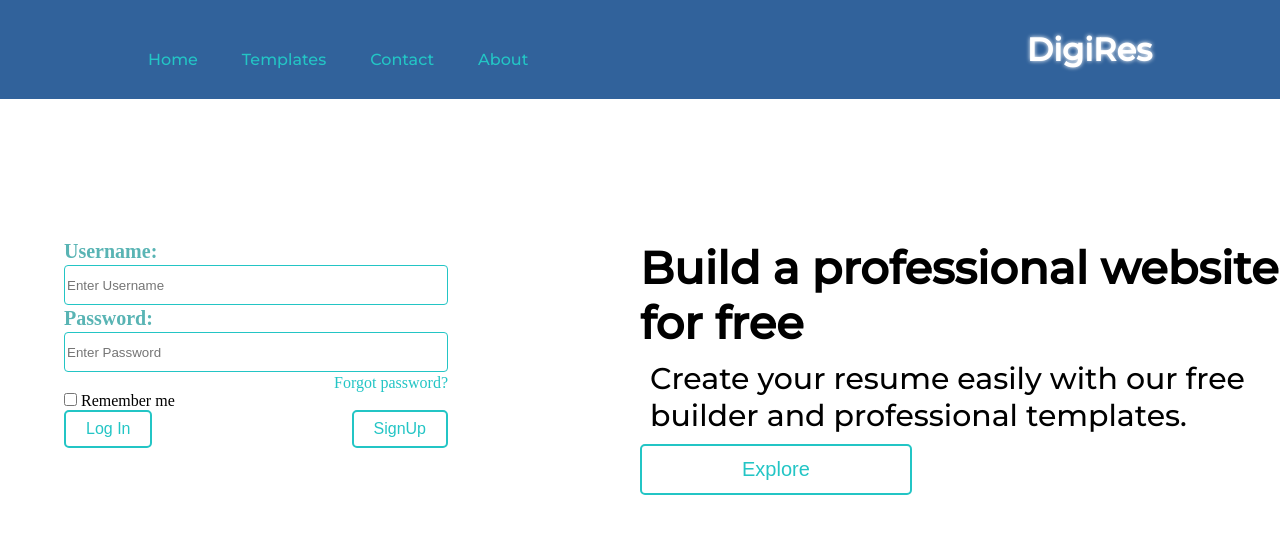
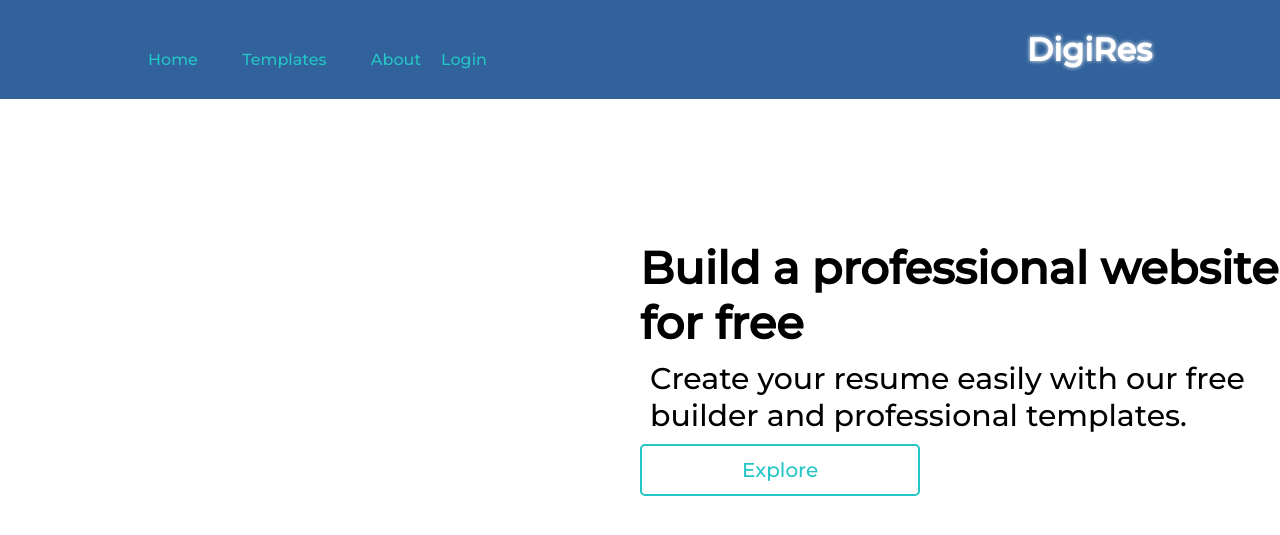
Before and after one commit to knight0917/DE, a Django app: page / in a window 1280 px wide. Shown: the top 535 px of the page. Run offline with Django 4.2, Linux system fonts and the light colour scheme; some web fonts are replaced.

Commit message:
update done

```diff
--- a/digires/digires/settings.py
+++ b/digires/digires/settings.py
@@ -11,7 +11,6 @@ https://docs.djangoproject.com/en/4.0/ref/settings/
 """
 
 from pathlib import Path
-import os
 
 # Build paths inside the project like this: BASE_DIR / 'subdir'.
 BASE_DIR = Path(__file__).resolve().parent.parent
@@ -122,10 +121,6 @@ STATICFILES_DIRS = [
     BASE_DIR  / "static"
 ]
 
-#media
-
-
-
 # Default primary key field type
 # https://docs.djangoproject.com/en/4.0/ref/settings/#default-auto-field
 
--- a/digires/digires/urls.py
+++ b/digires/digires/urls.py
@@ -13,10 +13,11 @@ Including another URLconf
     1. Import the include() function: from django.urls import include, path
     2. Add a URL to urlpatterns:  path('blog/', include('blog.urls'))
 """
+from xml.dom.minidom import Document
 from django.contrib import admin
 from django.urls import path, include
 
 urlpatterns = [
     path('admin/', admin.site.urls),
-    path('', include('home.urls'))
+    path('', include('home.urls')),
 ]
--- a/digires/home/models.py
+++ b/digires/home/models.py
@@ -1,4 +1,5 @@
 from django.db import models
+from django.contrib.auth.models import User
 
 class UserDetail(models.Model):
     name           = models.CharField(max_length=50)
@@ -8,7 +9,7 @@ class UserDetail(models.Model):
     web            = models.CharField(max_length=800, null=True)
     linkedin       = models.CharField(max_length=800, null=True)
     github         = models.CharField(max_length=800, null=True)
-    photo          = models.ImageField(null=True)
+
     acadqual       = models.CharField(max_length=500, null=True)
     workexp        = models.CharField(max_length=500, null=True)
     inter          = models.CharField(max_length=500, null=True)
--- /dev/null
+++ b/digires/home/static/css/home.css
@@ -0,0 +1,123 @@
+/* top div */
+#container{
+    display:flex;
+}
+
+.login_section{
+    position:absolute;
+    top:30%;
+    left:5%;
+    width:30%;
+}
+
+input[type=text], input[type=password]{
+    width:100%;
+    height:40px;
+    border:1px solid #23c5c5;
+    border-radius:4px;
+    margin:2px 0px 2px 0px;
+    padding: 2px;
+}
+
+label{
+    font-size: 20px;
+    color:#59b4b4;
+
+}
+/* forgot password section */
+.psw{
+    float:right;
+}
+
+.forget{
+    color: #23c5c5;
+    text-decoration: none;
+}
+
+.forget:hover{
+    color:rgb(49, 98, 155);
+}
+
+a{
+    text-decoration:none;
+    color: #23c5c5
+}
+
+input[type=submit]{
+    background-color: #23c5c5;
+    border-radius: 5px;
+    color: white;
+    padding: 8px 20px;
+    font-size: 16px;
+    cursor: pointer;
+    background-color: white;
+    color: #23c5c5;
+    border: 2px solid #23c5c5;
+}
+input[type=submit]:hover{
+    background-color:rgb(49, 98, 155);
+    border-color: rgb(49, 98, 155);
+}
+.signup{
+    background-color: #23c5c5;
+    border-radius: 5px;
+    color: white;
+    padding: 8px 20px;
+    font-size: 16px;
+    cursor: pointer;
+    background-color: white;
+    color: #23c5c5;
+    border: 2px solid #23c5c5;
+    float: right;
+}
+.signup:hover{
+    background-color:rgb(49, 98, 155);
+    border-color: rgb(49, 98, 155);
+}
+
+.login{
+    background-color: #23c5c5;
+    border-radius: 5px;
+    color: white;
+    padding: 8px 20px;
+    font-size: 16px;
+    cursor: pointer;
+    background-color: white;
+    color: #23c5c5;
+    border: 2px solid #23c5c5;
+    float: left;
+}
+.login:hover{
+    background-color:rgb(49, 98, 155);
+    border-color: rgb(49, 98, 155);
+}
+
+/* h2 tags */
+.first{
+    position:absolute;
+    top:30%;
+    left:50%;
+    font-family:"Montserrat", sans-serif;
+    font-size: 30px;
+}
+/* p tags */
+.para{
+    margin:10px;
+}
+.btn {
+
+    background-color: #23c5c5;
+    border-radius: 5px;
+    color: white;
+    padding: 12px 100px;
+    font-size: 20px;
+    cursor: pointer;
+    background-color: white;
+    color: #23c5c5;
+    border: 2px solid #23c5c5;
+}
+
+.btn:hover {
+    background-color:rgb(49, 98, 155);
+    border-color: rgb(49, 98, 155);
+}
--- a/digires/home/templates/home.html
+++ b/digires/home/templates/home.html
@@ -4,69 +4,17 @@
 {% block page_title %}Main-page{% endblock  %}
 
 {% block css_files %}
-    <link rel="stylesheet" href="{% static 'css/Login.css' %}">
-    <link rel="stylesheet" href="{% static 'css/signup.css' %}">
+    <link rel="stylesheet" href="{% static 'css/home.css' %}">
+
 {% endblock  %}
 
 {% comment %} login-page {% endcomment %}
 {% block content %}
-<div id="container">
-    <form class="login_section" method="post">
-        {% csrf_token %}
-        <label for="uname"><b>Username:</b></label><br>
-        <input type="text" id="uname" placeholder="Enter Username" name="uname"><br>
-
-        <label for="psw"><b>Password:</b></label><br>
-        <input type="password" id="psw" placeholder="Enter Password" name="psw"><br>
-
-        <span class="psw"><a class="forget" href="#">Forgot password?</a></span><br>
-
-        <input type="checkbox"name="remember"> Remember me<br>
-        <div>
-            <a href="{% url 'template' %}"><button type="button" class="login">Log In</button></a>
-            <button onclick="document.getElementById('id01').style.display='block'" class="signup">SignUp</button>
-
-
-{% comment %} after click on signup button {% endcomment %}
-            <div id="id01" class="modal">
-                <span onclick="document.getElementById('id01').style.display='none'" class="close" title="Close Modal">&times;</span>
-
-                <form class="modal-content" action="">
-                    <div class="container">
-                        <h1 style="color:white;">Sign Up</h1>
-                        <p style="color:white;">Please fill in this form to create an account.</p>
-                        <hr>
-
-                        <label for="email"><b>Email</b></label>
-                        <input type="text" placeholder="Enter Email" name="email" required>
-
-                        <label for="psw"><b>Password</b></label>
-                        <input type="password" placeholder="Enter Password" name="psw" required>
-
-                        <label for="psw-repeat"><b>Repeat Password</b></label>
-                        <input type="password" placeholder="Repeat Password" name="psw-repeat" required>
-
-                        <label>
-                        <input type="checkbox" checked="checked" name="remember" style="margin-bottom:15px"> Remember me
-                        </label>
-
-                        <p style="color:white;">By creating an account you agree to our <a href="#" style="color:white">Terms & Privacy</a>.</p>
-
-                        <div class="clearfix">
-                            <button type="button" onclick="document.getElementById('id01').style.display='none'" class="cancelbtn">Cancel</button>
-                            <button type="submit" class="signupbtn">Sign Up</button>
-                        </div>
-                    </div>
-                </form>
-            </div>
-        </div>
-    </form>
     <div class="first">
         <h2>Build a professional website for free</h2>
         <p class="para">Create your resume easily with our free builder and professional templates.</p>
         <a href="{% url 'template' %}"><button type="button" class="btn">Explore</button></a>
     </div>
 </div>
-<script src="{% static 'js/signup.js' %}"></script>
 {% endblock  %}
 {% comment %} login-page {% endcomment %}
--- a/digires/home/templates/temp1.html
+++ b/digires/home/templates/temp1.html
@@ -11,7 +11,6 @@
     <div class="flex">
         <div class="col-1">
             {% comment %} column:1 {% endcomment %}
-            <img src="/media/{{userdetail.photo}}" class="img-responsive" alt="" id="imgTemplate">
             <div>
                 <p id="nameT1">{{userdetail.name}}</p>
                 <p id="contactT">{{userdetail.phone}}</p>
--- a/digires/home/urls.py
+++ b/digires/home/urls.py
@@ -4,8 +4,12 @@ from . import views
 
 urlpatterns = [
     path("", views.home, name='home'),
+
+    path("register/", views.registerPage, name="register"),
+    path("login/", views.loginPage, name="login"),
+    path("logout/", views.logoutUser, name="logout"),
+
     path("userinput/", views.template, name='template'),
     path("userinput/userdata/", views.temp1, name='temp1'),
-    path("contact/", views.contact, name='contact'),
     path("about/", views.about, name='about'),
 ]
--- a/digires/home/views.py
+++ b/digires/home/views.py
@@ -1,14 +1,60 @@
+from distutils.log import error
 from django.shortcuts import redirect, render
 from home.models import UserDetail
-
+from django.contrib.auth.models import User
+from django.contrib import messages
+from django.contrib.auth import authenticate, login, logout
+from .forms import RegisterForm
 
 # Create your views here.
 
 def home(request):
     return render(request, 'home.html')
 
-def contact(request):
-    return render(request, 'contact.html')
+def registerPage(request):
+    form = RegisterForm()
+
+    if request.method == 'POST':
+        form = RegisterForm(request.POST)
+        if form.is_valid():
+            user = form.save(commit=False)
+            user.username = user.username.lower()
+            user.save()
+
+            login(request, user)
+            return redirect('home')
+        else:
+            messages.error(request, 'An error occurred during registration...')
+
+    return render(request, 'register.html', {'form':form})
+
+def loginPage(request):
+    page = 'login'
+    if request.user.is_authenticated:
+        return redirect('home')
+
+    if request.method =='POST':
+        username = request.POST.get('username').lower()
+        password = request.POST.get('password')
+
+        try:
+            user = User.objects.get(username=username)
+        except:
+            messages.error(request, 'User does not exist!!!')
+
+        user = authenticate(request, username=username, password=password)
+
+        if user is not None:
+            login(request, user)
+            return redirect('home')
+        else:
+            messages.error(request, 'User does not exist!!!')
+
+    return render(request, 'register.html', {'page':page})
+
+def logoutUser(request):
+    logout(request)
+    return redirect('home')
 
 def about(request):
     return render(request, 'about.html')
@@ -24,13 +70,12 @@ def template(request):
         wb     = request.POST.get('web')
         lkdn   = request.POST.get('linkedin')
         gthb   = request.POST.get('github')
-        img    = request.POST.get('photo')
         acdql  = request.POST.get('acadqual')
         wrkex  = request.POST.get('workexp')
         inter  = request.POST.get('inter')
         about  = request.POST.get('about')
 
-        data = UserDetail(name=nm, email=eml, address=adrs, phone=ph, web=wb, linkedin=lkdn, github=gthb, photo=img, acadqual=acdql, workexp=wrkex, inter=inter, about=about)
+        data = UserDetail(name=nm, email=eml, address=adrs, phone=ph, web=wb, linkedin=lkdn, github=gthb, acadqual=acdql, workexp=wrkex, inter=inter, about=about)
         data.save()
 
         return redirect('userdata/')
--- a/digires/index/base.html
+++ b/digires/index/base.html
@@ -20,11 +20,26 @@
                 <ul class="nav">
                     <li><a class="link" href="{% url 'home' %}">Home</a></li>
                     <li><a class="link" href="{% url 'template' %}">Templates</a></li>
-                    <li><a class="link" href="{% url 'contact' %}">Contact</a></li>
                     <li><a class="link" href="{% url 'about' %}">About</a></li>
                 <ul>
             </nav>
+
+            {% if request.user.is_authenticated %}
+            <p>Hello, {{request.user}}</p>
+                <a class="log"href="{% url 'logout' %}">Logout</a>
+            {% else %}
+                <a class="log" href="{% url 'login' %}">Login</a>
+            {% endif %}
         </header>
+{% comment %} for not found user in db {% endcomment %}
+        {% if messages %}
+        <ul class="messages">
+            {% for message in messages %}
+            <li>{{ message }}</li>
+            {% endfor %}
+        </ul>
+        {% endif %}
+
         {% block content %}
 
         {% endblock  %}
--- a/digires/static/css/base.css
+++ b/digires/static/css/base.css
@@ -5,6 +5,7 @@
     box-sizing: border-box;
     margin: 0;
     padding: 0;
+    font-family: "Montserrat", sans-serif;
 }
 
 .logo{
```
Also changed, not shown: digires/home/forms.py (added, +10 -0 lines), digires/home/templates/register.html (added, +39 -0 lines), digires/home/templates/template.html (+1 -7 lines), digires/db.sqlite3, digires/home/migrations/0008_alter_userdetail_photo.py (added), digires/home/migrations/0009_alter_userdetail_photo.py (added), digires/home/migrations/0010_alter_userdetail_photo.py (added), digires/home/migrations/0011_rename_photo_userdetail_image.py (added).
